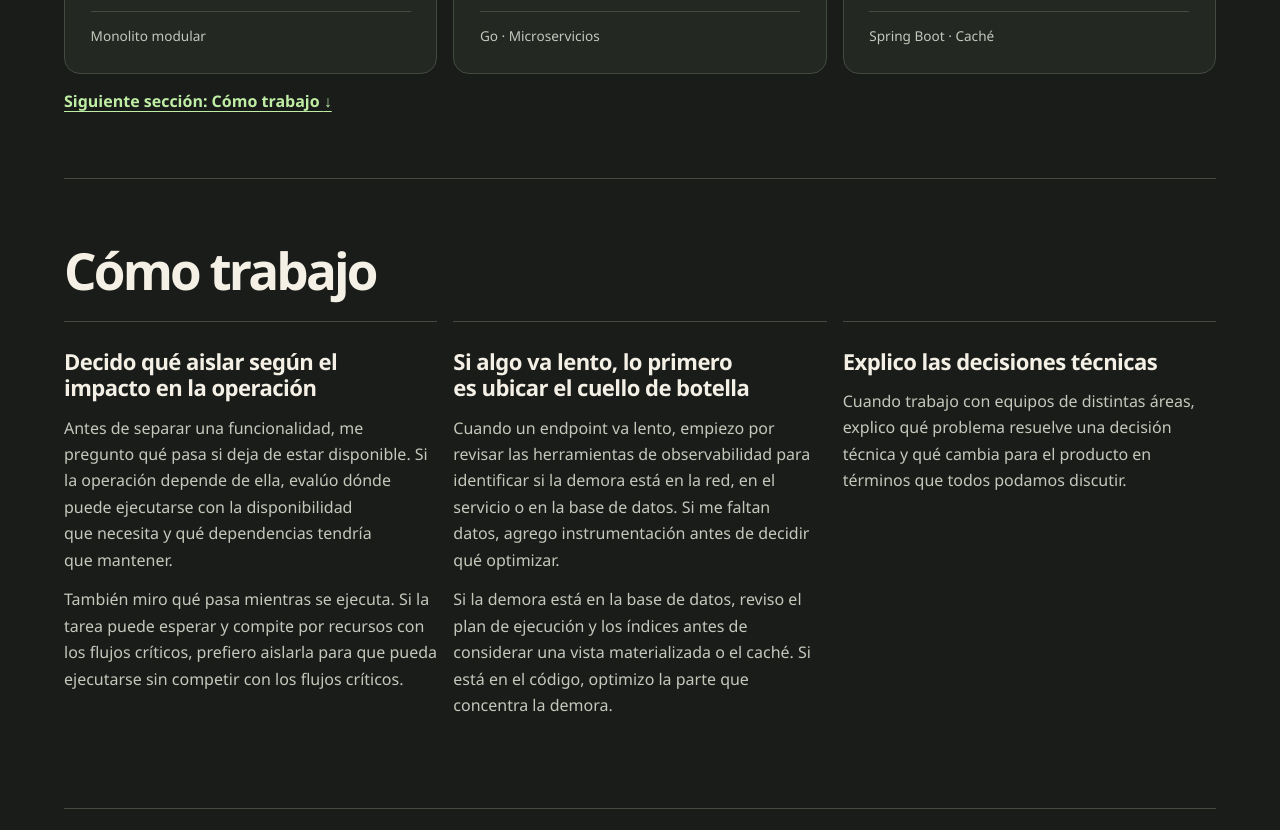
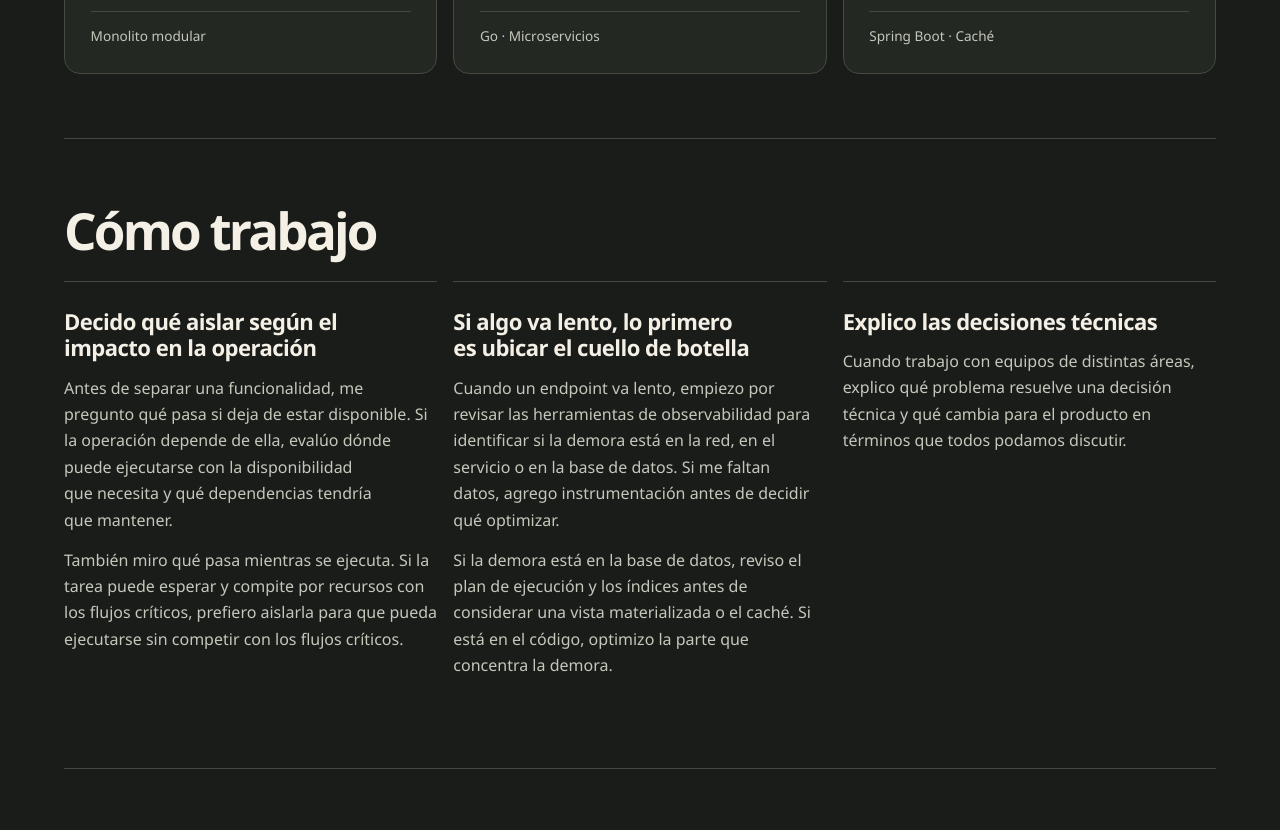
Before and after one commit to Sermed92/cv-resume, a plain HTML site: page career.html in a window 1280 px wide. Shown: the part 1251-2081 px from the top of the page. Drawn offline with Linux system fonts and the light colour scheme.

Commit message:
Remove redundant next-section links from career pages

```diff
--- a/career.html
+++ b/career.html
@@ -69,7 +69,6 @@
           <p class="stack">Spring Boot · Caché</p>
         </article>
       </div>
-      <a class="text-link" href="#how-i-work">Siguiente sección: Cómo trabajo <span aria-hidden="true">↓</span></a>
     </section>
     <section class="section" id="how-i-work" aria-labelledby="work-style-title" tabindex="-1">
       <h2 id="work-style-title">Cómo trabajo</h2>
```
Also changed, not shown: en/career.html (+0 -1 lines).
